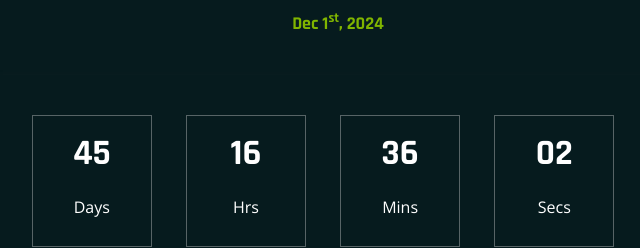
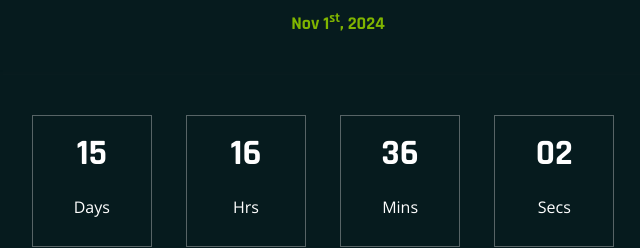
Before and after one commit to MRNISHITHREDDI/Comingsoon, a plain HTML site: page index.html in a window 1280 px wide. Shown: the part 215-463 px from the top of the page, 302-942 px from the left. Drawn offline with nearby package versions, Linux system fonts and the light colour scheme.

Commit message:
Update index.html

```diff
--- a/index.html
+++ b/index.html
@@ -39,9 +39,9 @@
                         <div class="section-title-area ltn__section-title-2">
                             <h6 class="section-subtitle ltn__secondary-color">//  Welcome to Fresh Fruit Box</h6>
                             <h1 class="section-title white-color">We Are Coming Soon</h1>
-                            <h5 class="ltn__secondary-color">Dec 1<sup>st</sup>, 2024</h5>
+                            <h5 class="ltn__secondary-color">Nov 1<sup>st</sup>, 2024</h5>
                         </div>
-                        <div class="ltn__countdown mb-20" data-countdown="2024/12/1"></div>
+                        <div class="ltn__countdown mb-20" data-countdown="2024/11/1"></div>
 
                         <div class="ltn__newsletter-inner mt-50">
                             <h3>Notify me when we launch</h3>
```
